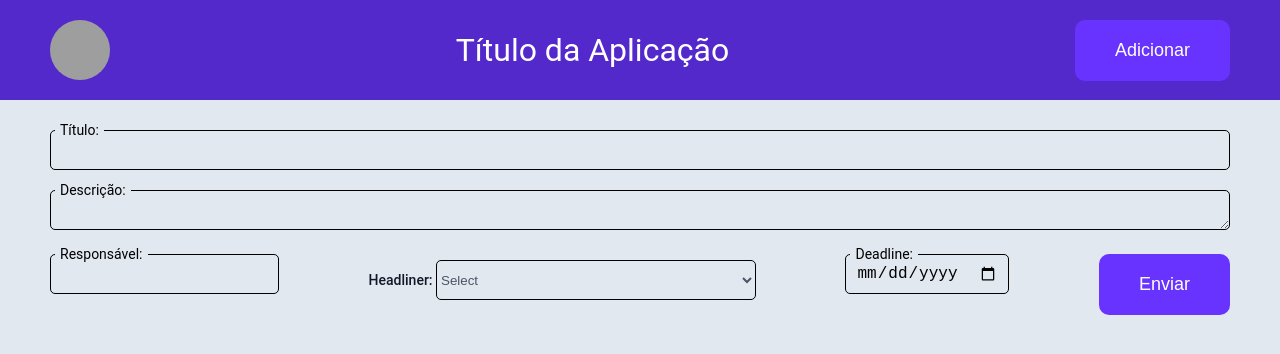
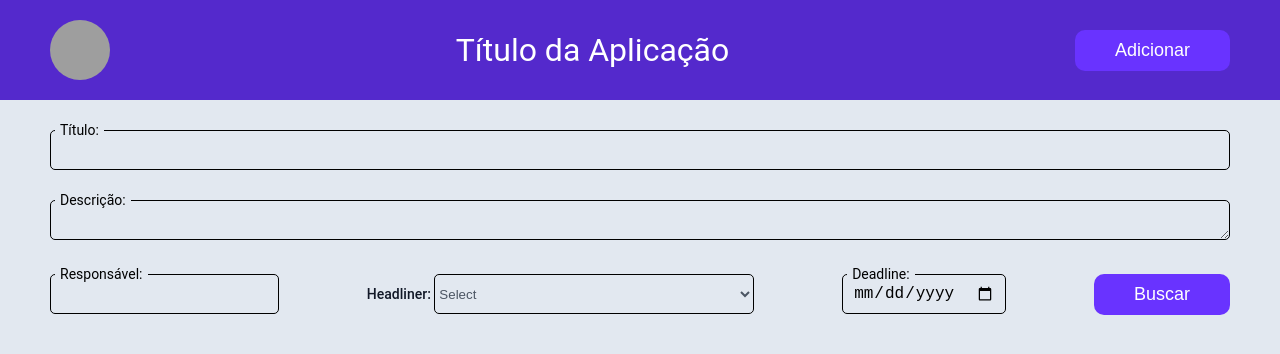
Before and after one commit to gabrielmds222/ESIG-Teste-Tecnico, an Angular app in the folder frontend/: page / in a window 1280 px wide. Shown: the top 354 px of the page. Built offline with nearby package versions, Linux system fonts and the light colour scheme; grey boxes are pictures that could not be loaded.

Commit message:
fix: Corrige bug dos inputs

```diff
--- a/frontend/src/app/app.component.html
+++ b/frontend/src/app/app.component.html
@@ -35,15 +35,13 @@
         </div>
 
         <div class="form-group">
+          <input type="date" id="deadline" name="deadline" />
           <label for="deadline">Deadline:</label>
-          <input type="date" id="deadline" name="deadline" />
         </div>
 
-        <button type="submit" class="btn">Enviar</button>
+        <button type="submit" class="btn">Buscar</button>
       </div>
     </form>
-
-    <table></table>
   </main>
 </div>
 
--- a/frontend/src/app/app.component.scss
+++ b/frontend/src/app/app.component.scss
@@ -25,7 +25,7 @@
 }
 
 .btn {
-  padding: 20px 40px;
+  padding: 10px 40px;
   background-color: #6933ff;
   font-size: 18px;
   color: #fff;
@@ -53,14 +53,9 @@
 }
 
 .form-group {
-  padding-bottom: 20px;
+  padding-bottom: 30px;
   position: relative;
 }
-
-// .form-group {
-//   position: relative;
-//   margin: 20px 0;
-// }
 
 .form-group label {
   position: absolute;
@@ -90,6 +85,7 @@
 
 .footer {
   display: flex;
+  align-items: start;
   justify-content: space-between;
 }
 
@@ -101,7 +97,6 @@
 }
 
 .select-group select {
-  margin-top: 0.375rem;
   width: 320px;
   height: 40px;
   background-color: rgb(226 232 240);
```
